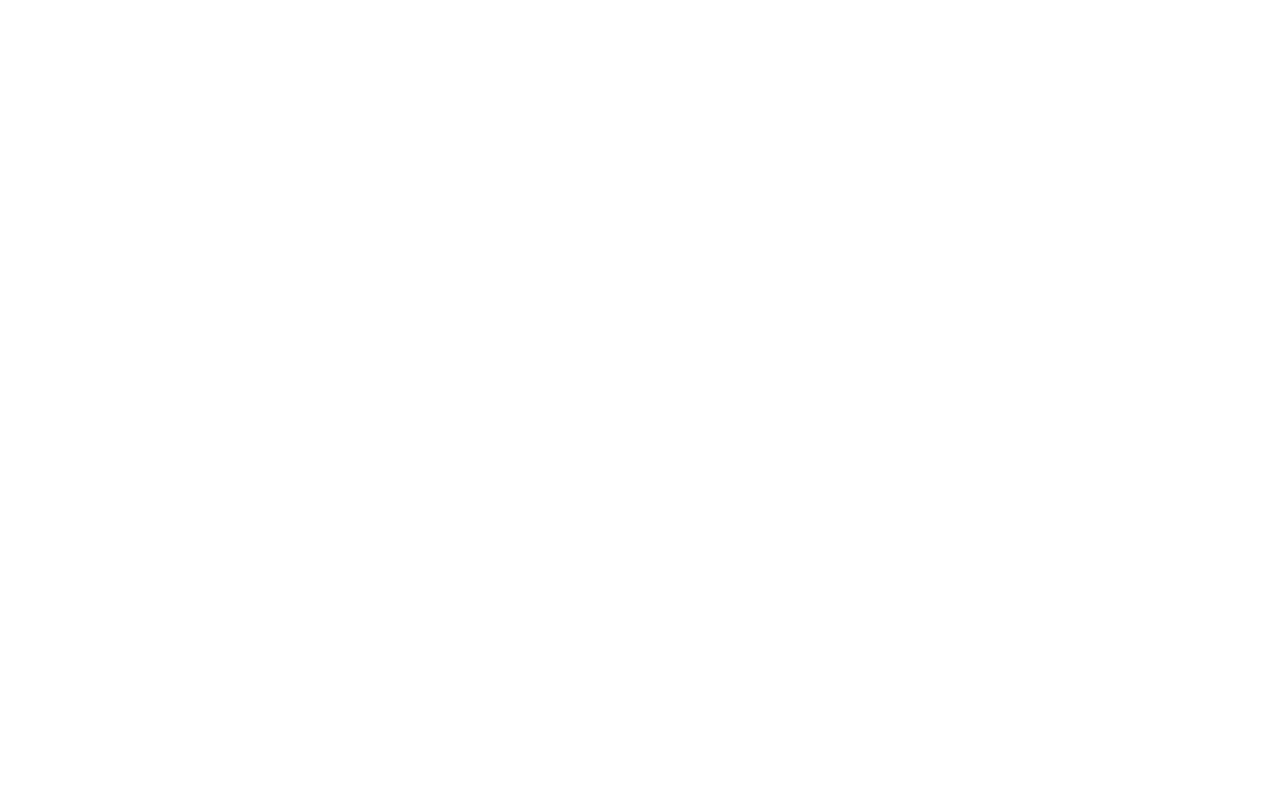
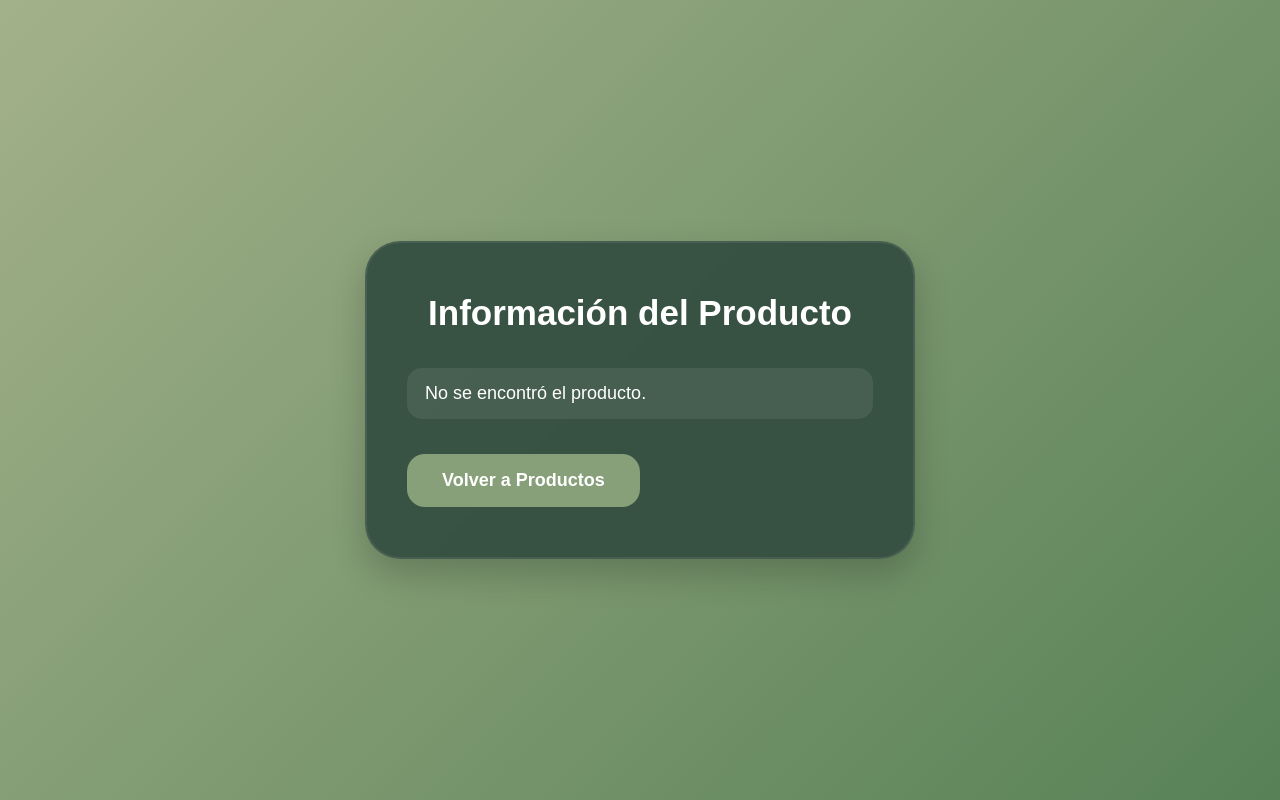
Before and after one commit to Vargasdriu/proyectoVakerys, a PHP site: page /vakerys/mostrarproducto.php?Codigo=1 in a window 1280 px wide. Before the commit the page is empty. Run offline with PHP 8.4, Linux system fonts and the light colour scheme; tables that the repository leaves empty or names only in its code hold one stand-in row (values such as "Sample post").

Commit message:
estilos al mostrar producto

```diff
--- a/Productos/mostrarproducto.php
+++ b/Productos/mostrarproducto.php
@@ -6,17 +6,130 @@
 
 $conexion = new mysqli($servername, $username, $password, $bdname);
 
-    if ($conexion->connect_error){
-        die("Conexion fallida: ". $conexion->connect_error);
+if($conexion->connect_error){
+    die("Conexion fallida: ".$conexion->connect_error);
 }
+
 $Codigo = $_GET['Codigo'];
-    $sql="SELECT * FROM Productos WHERE Codigo='$Codigo'";
 
-    $resultado = $conexion -> query($sql);
-    if($resultado -> num_rows > 0){
-        while($fila=$resultado->fetch_assoc()){
-            echo $fila['Codigo']." ".$fila["NombreProducto"]." ".$fila["PrecioProducto"]." ".$fila["DetalleProducto"]." ".$fila["Stock"]." ".$fila ['CostoProducto'];
-            $Codigo=$fila['Codigo'];
+$sql = "SELECT * FROM Productos WHERE Codigo='$Codigo'";
+
+$resultado = $conexion->query($sql);
+?>
+
+<!DOCTYPE html>
+<html lang="en">
+<head>
+<meta charset="UTF-8">
+<meta name="viewport" content="width=device-width, initial-scale=1.0">
+<title>Producto</title>
+
+<style>
+*{
+    margin:0;
+    padding:0;
+    box-sizing:border-box;
 }
+
+body{
+    background:linear-gradient(135deg,rgb(163,177,138),rgb(88,129,87));
+    display:flex;
+    justify-content:center;
+    align-items:center;
+    min-height:100vh;
+    font-family:'Raleway',sans-serif;
+    padding:30px;
+}
+
+.contenedor{
+    background:rgba(52,78,65,.95);
+    width:550px;
+    padding:50px 40px;
+    border-radius:35px;
+    color:white;
+    box-shadow:0 15px 35px rgba(0,0,0,.2);
+    border:2px solid rgba(255,255,255,.08);
+    backdrop-filter:blur(8px);
+}
+
+h1{
+    text-align:center;
+    font-size:35px;
+    margin-bottom:35px;
+}
+
+.info{
+    display:flex;
+    flex-direction:column;
+    gap:18px;
+}
+
+.info p{
+    background:rgba(255,255,255,.08);
+    padding:15px 18px;
+    border-radius:15px;
+    font-size:18px;
+}
+
+span{
+    font-weight:bold;
+    color:#d8f3c3;
+}
+
+.boton{
+    display:inline-block;
+    margin-top:35px;
+    background:#88a07a;
+    color:white;
+    text-decoration:none;
+    padding:16px 35px;
+    border-radius:18px;
+    font-size:18px;
+    font-weight:bold;
+    transition:.3s;
+}
+
+.boton:hover{
+    background:white;
+    color:rgb(52,78,65);
+    transform:translateY(-4px);
+    box-shadow:0 10px 20px rgba(0,0,0,.15);
+}
+</style>
+
+</head>
+<body>
+
+<div class="contenedor">
+
+<h1>Información del Producto</h1>
+
+<div class="info">
+
+<?php
+if($resultado->num_rows > 0){
+
+    while($fila = $resultado->fetch_assoc()){
+
+        echo "<p><span>Codigo:</span> ".$fila['Codigo']."</p>";
+        echo "<p><span>Nombre:</span> ".$fila['NombreProducto']."</p>";
+        echo "<p><span>Precio:</span> Bs ".$fila['PrecioProducto']."</p>";
+        echo "<p><span>Detalle:</span> ".$fila['DetalleProducto']."</p>";
+        echo "<p><span>Stock:</span> ".$fila['Stock']."</p>";
+        echo "<p><span>Costo:</span> Bs ".$fila['CostoProducto']."</p>";
+
+    }
+
+}else{
+    echo "<p>No se encontró el producto.</p>";
 }
 ?>
+
+</div>
+
+<a class="boton" href="leerproductos.php">Volver a Productos</a>
+
+</div>
+
+</body>
+</html>
```
Lines whose indentation alone changed are shown as unchanged.
